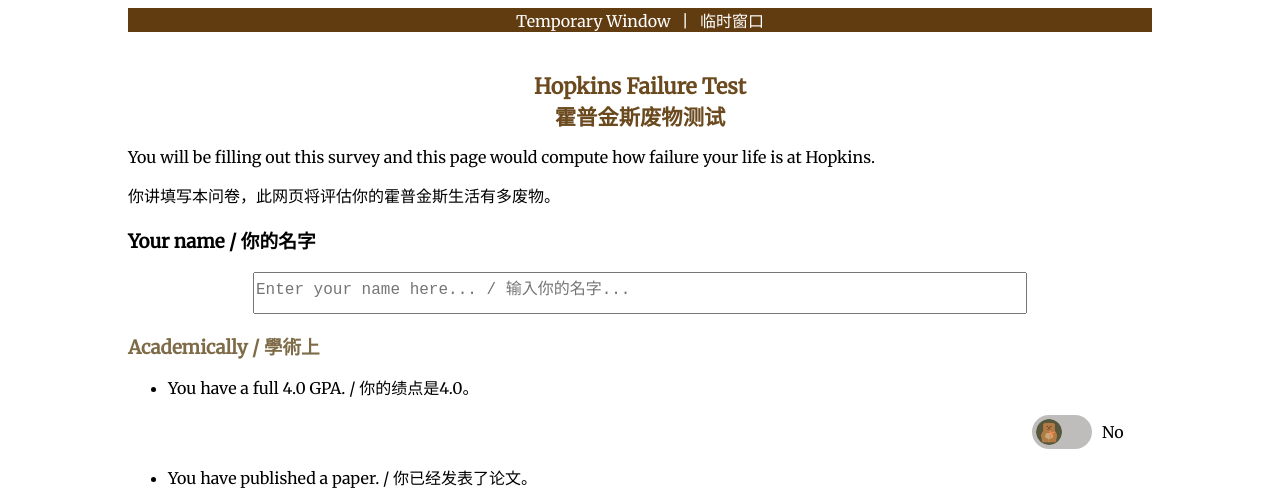
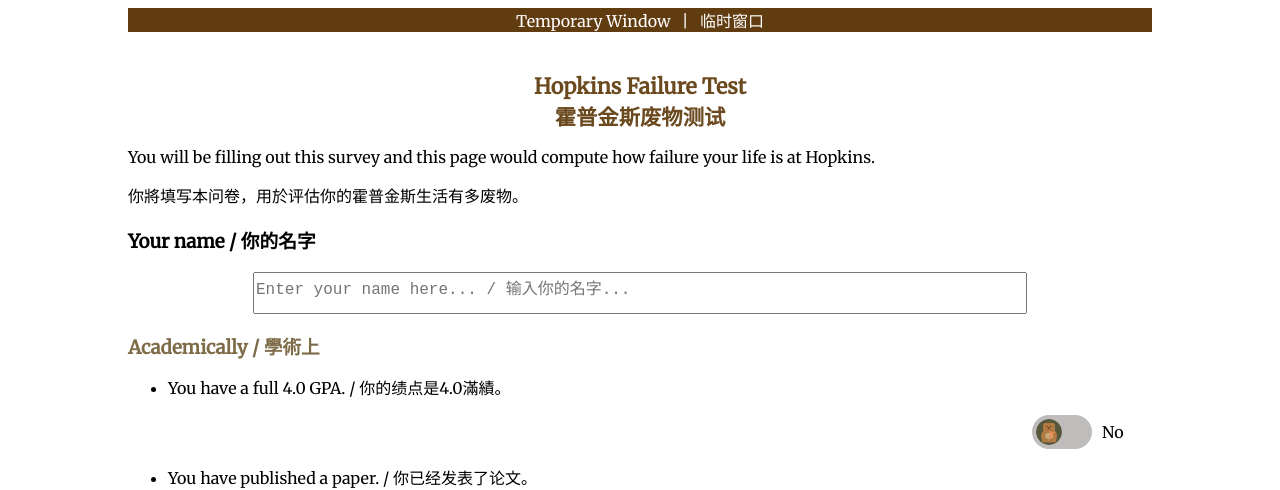
Before and after one commit to Bear-Resort/bear-resort.github.io, a Jekyll site: the page built from failure_test/failure_test.md, in a window 1280 px wide and 900 px high. Shown: the top 490 px of the window. Built offline with Jekyll 4.4.1, drawn with Linux system fonts in a browser that asks for light colours.

Commit message:
typo fixed

```diff
--- a/failure_test/failure_test.md
+++ b/failure_test/failure_test.md
@@ -6,7 +6,7 @@
 
 You will be filling out this survey and this page would compute how failure your life is at Hopkins.
 
-你讲填写本问卷，此网页将评估你的霍普金斯生活有多废物。
+你將填写本问卷，用於评估你的霍普金斯生活有多废物。
 
 ### Your name / 你的名字
 
@@ -14,7 +14,7 @@
 
 ## Academically / 學術上
 
-- You have a full 4.0 GPA. / 你的绩点是4.0。
+- You have a full 4.0 GPA. / 你的绩点是4.0滿績。
 <div class="buttons-container">
     <div class="button-wrapper">
         <label class="switch">
```
